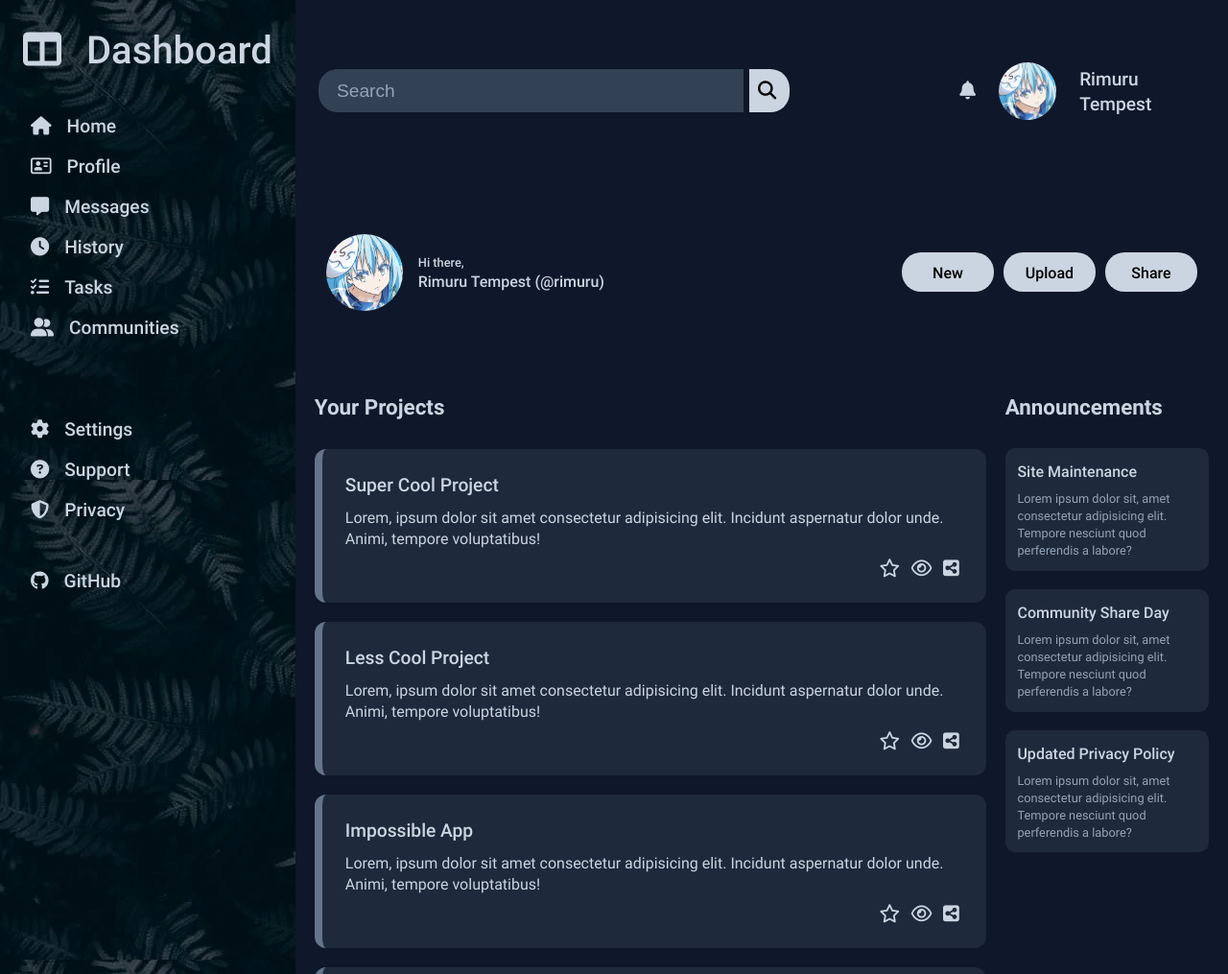
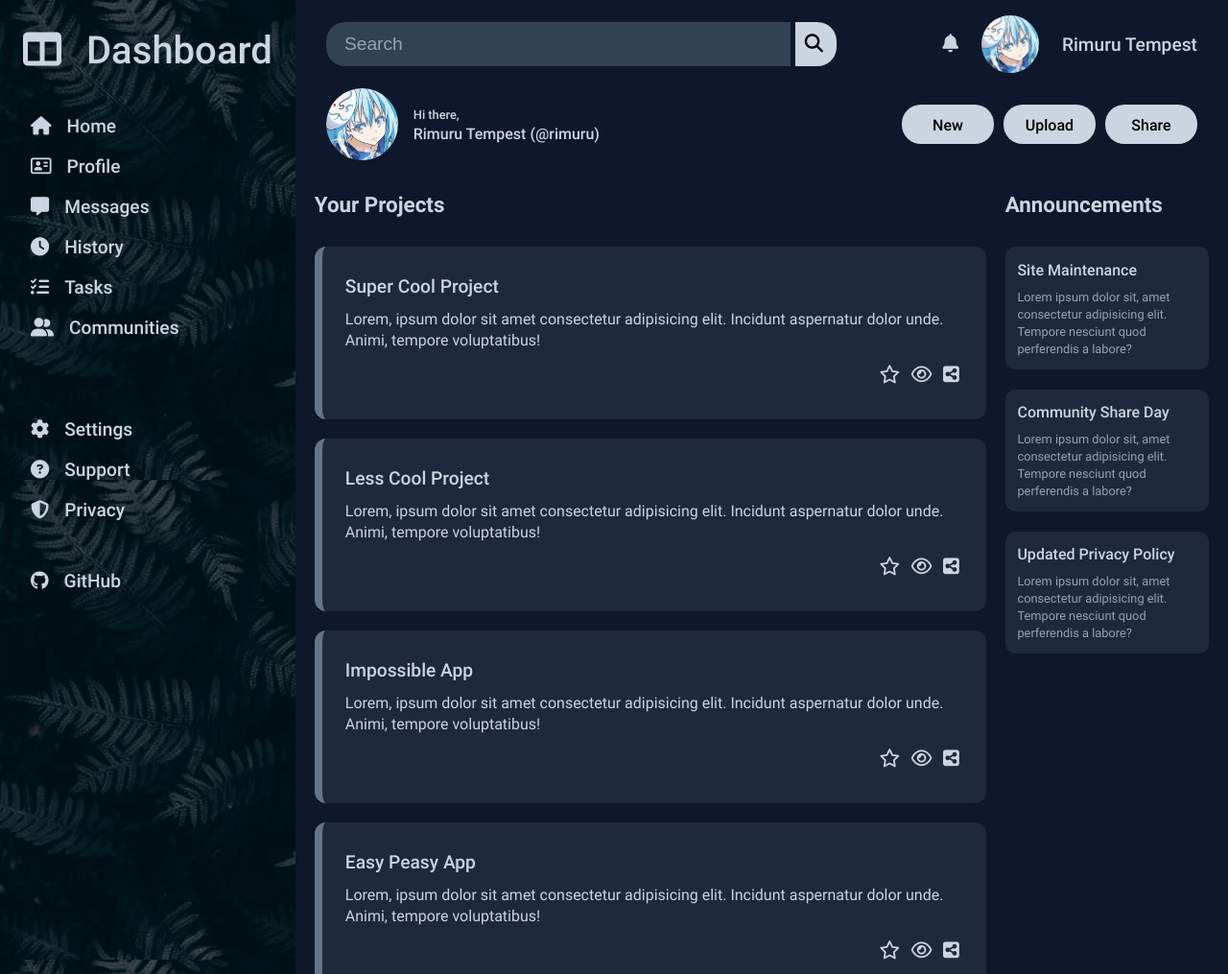
Before and after one commit to tuhindas56/top-admin-dashboard, a plain HTML site: page index.html in a window 1280 px wide. Shown: the top 1015 px of the page at 96% size. Drawn offline with Linux system fonts and the light colour scheme.

Commit message:
Refactor stylesheet

```diff
--- a/styles.css
+++ b/styles.css
@@ -2,14 +2,6 @@
   font-family: "robotobold";
   src: url("./assets/fonts/roboto-bold-webfont.woff2") format("woff2"),
     url("./assets/fonts/roboto-bold-webfont.woff") format("woff");
-  font-weight: normal;
-  font-style: normal;
-}
-
-@font-face {
-  font-family: "robotolight";
-  src: url("./assets/fonts/roboto-light-webfont.woff2") format("woff2"),
-    url("./assets/fonts/roboto-light-webfont.woff") format("woff");
   font-weight: normal;
   font-style: normal;
 }
@@ -54,7 +46,7 @@ body {
   background: var(--slate-900);
   color: var(--slate-300);
   display: grid;
-  grid: 1fr 5fr 50px / max-content 3fr 1fr;
+  grid-template: auto 5fr auto / auto 3fr 1fr;
 }
 
 .sidebar {
@@ -106,20 +98,16 @@ header {
   grid-row: 1 / 2;
   grid-column: 2 / -1;
   display: grid;
-  grid: repeat(2, 1fr) / 1fr;
 }
 
 header div.first-row {
-  grid-row: 1 / 2;
-  grid-column: 1 / -1;
   display: grid;
-  grid: 1fr / 1fr 1fr 1fr 1fr 1fr;
+  grid-template: auto / 2fr 1fr;
   align-items: center;
-  padding: 1em 1.5em;
+  padding: 1em 2em;
 }
 
 header div.first-row > div:first-child {
-  grid-column: 1 / 4;
   font-size: 1.3rem;
 }
 
@@ -165,10 +153,9 @@ header div.first-row button:active {
 }
 
 header div.first-row > div:last-child {
-  grid-column: 4 / 6;
-  width: 100%;
+  grid-column: 2 / 3;
   display: grid;
-  grid-template-columns: 2fr 60px 2fr;
+  grid-template-columns: 1fr auto auto;
   align-items: center;
   column-gap: 1.5rem;
   font-size: 1.2rem;
@@ -199,7 +186,7 @@ header div.second-row {
 
 header div.second-row div:first-child {
   display: grid;
-  grid-template-columns: 1fr 10fr;
+  grid-template-columns: auto 1fr;
   align-items: center;
   column-gap: 1rem;
   padding: 0 2em;
@@ -207,12 +194,8 @@ header div.second-row div:first-child {
 
 header div.second-row img {
   grid-column: 1;
-  width: 80px;
+  width: 75px;
   border-radius: 50%;
-}
-
-header div.second-row p {
-  grid-column: 2 / -1;
 }
 
 header div.second-row p > span {
@@ -222,9 +205,8 @@ header div.second-row p > span {
 
 header div.second-row div:last-child {
   display: grid;
-  grid-template-columns: repeat(3, 6rem);
+  grid-template-columns: repeat(3, auto);
   align-items: center;
-  justify-items: center;
   justify-self: end;
   column-gap: 10px;
   padding: 0 2em;
@@ -254,7 +236,7 @@ main {
   grid-row: 2 / -2;
   grid-column: 2 / -1;
   display: grid;
-  grid: 1fr 1fr / 2fr 2fr 1fr;
+  grid-template: 1fr 1fr / 2fr 2fr 1fr;
   padding: 20px;
   column-gap: 20px;
 }
@@ -263,10 +245,8 @@ main {
   grid-row: 1 / -1;
   grid-column: 1 / 3;
   display: grid;
-  grid: 50px / repeat(auto-fit, minmax(500px, 1fr));
-  grid-auto-rows: 160px;
-  align-items: stretch;
-  justify-items: center;
+  grid-template: 50px / repeat(auto-fit, minmax(400px, 1fr));
+  grid-auto-rows: 180px;
   gap: 20px;
 }
 
@@ -280,21 +260,16 @@ main {
 
 .project-section > p {
   grid-column: 1 / -1;
-  justify-self: start;
 }
 
 .project {
   display: grid;
-  grid: 2fr 1fr / 1fr 1fr;
+  grid-template: 2fr 1fr / auto;
   align-items: center;
   background-color: var(--slate-800);
   padding: 1.5em;
   border-left: 0.5rem solid var(--slate-500);
   border-radius: 12px;
-}
-
-.project p {
-  grid-column: 1 / -1;
 }
 
 .project p > span {
@@ -305,7 +280,6 @@ main {
 }
 
 .project-buttons {
-  grid-column: 2 / -1;
   grid-row: 2 / -1;
   justify-self: end;
 }
@@ -321,9 +295,9 @@ main {
 }
 
 .announcement-section {
-  grid-column: 3 / 4;
+  grid-column: 3 / -1;
   display: grid;
-  grid-template-rows: 50px 1fr;
+  grid-template-rows: 50px auto;
 }
 
 .announcement-section > div > p,
@@ -332,7 +306,7 @@ main {
   padding: 1em;
   background-color: var(--slate-800);
   border-radius: 10px;
-  margin-block: 1.5em;
+  margin-block: 1.6em;
 }
 
 .announcements p > span {
@@ -348,15 +322,15 @@ main {
 }
 
 .trending-section {
-  grid-column: 3 / 4;
+  grid-column: 3 / -1;
   display: grid;
-  grid-template-rows: 50px repeat(4, 1fr);
+  grid-template-rows: 50px;
   row-gap: 20px;
 }
 
 .trend {
   display: grid;
-  grid-template-columns: 1fr 4fr;
+  grid-template-columns: auto 1fr;
   background-color: var(--slate-800);
   align-items: center;
   column-gap: 10px;
@@ -387,6 +361,7 @@ footer {
   grid-row: -2 / -1;
   align-self: center;
   justify-self: center;
+  padding: 1em;
 }
 
 footer i {
```
Also changed, not shown: assets/fonts/roboto-light-webfont.woff (deleted), assets/fonts/roboto-light-webfont.woff2 (deleted).
